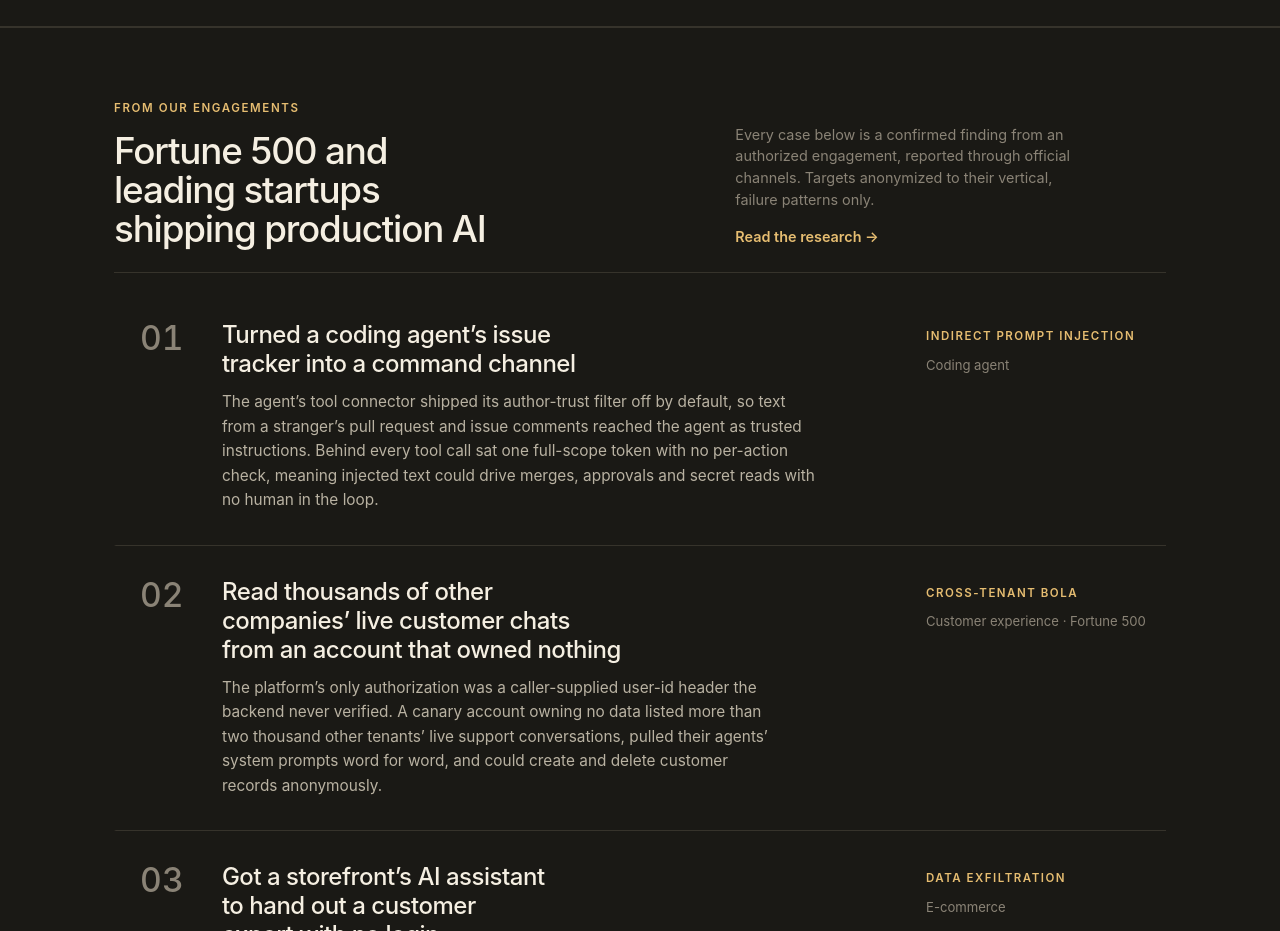
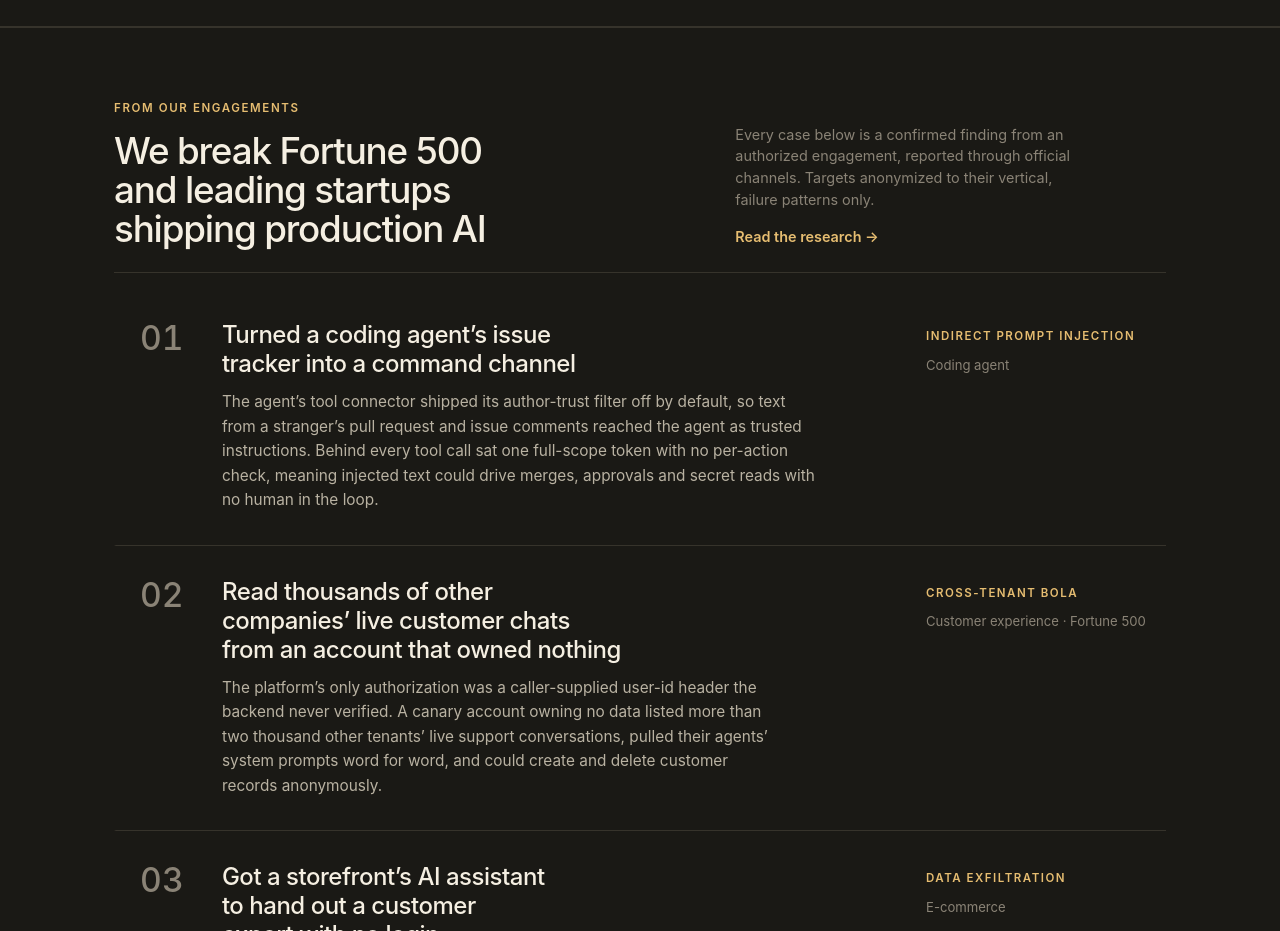
Before and after one commit to MahmoudAbdalla28/bwebsite, an Astro site: page / in a window 1280 px wide. Shown: the part 1560-2491 px from the top of the page. Built offline with nearby package versions, Linux system fonts and the light colour scheme; Astro itself is replaced by a stand-in of ours.

Commit message:
reword engagements headline: we break fortune 500 and leading startups shipping production AI

```diff
--- a/src/components/Engagements.astro
+++ b/src/components/Engagements.astro
@@ -7,7 +7,7 @@ import { engagements } from '../data/engagements'
     <div class="head">
       <div>
         <p class="label">From our engagements</p>
-        <h2>Fortune 500 and leading startups shipping production AI</h2>
+        <h2>We break Fortune 500 and leading startups shipping production AI</h2>
       </div>
       <div class="aside">
         <p class="note">
```
